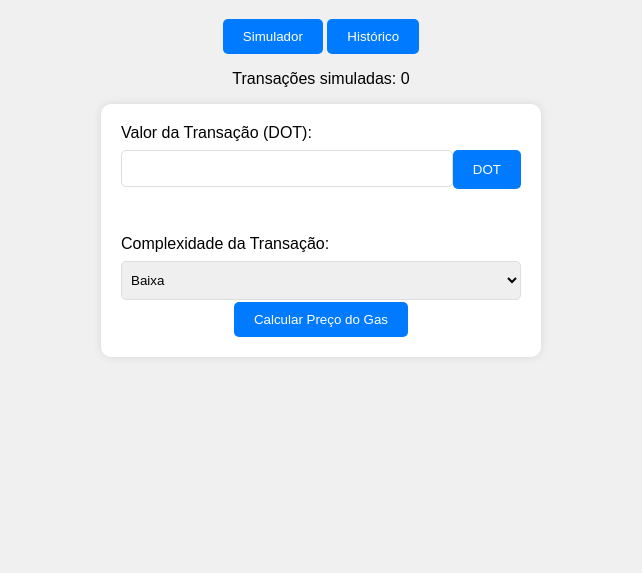
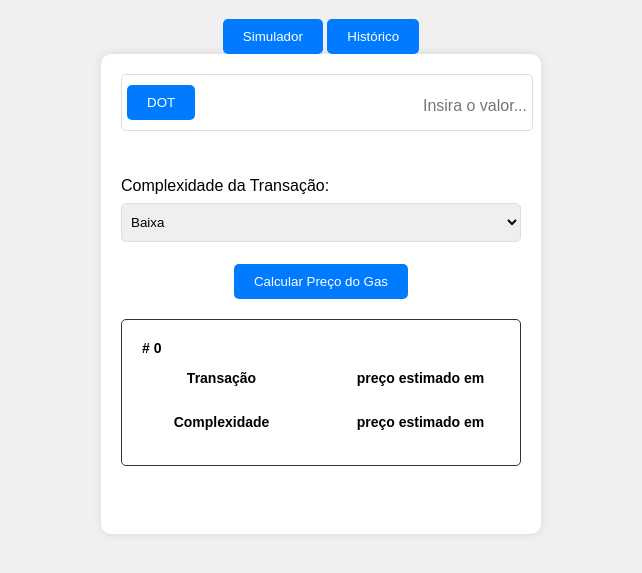
Before and after one commit to danargolo/Codigo-Brazuca_Formacao-Polkadot, a plain HTML site: page Projetos/Simulador-Gas/index.html in a window 1280 px wide. Shown: the part 89-662 px from the top of the page, without its empty margins (319-961 px from the left). Drawn offline with Linux system fonts and the light colour scheme.

Commit message:
styles: disable btn, remove arrows input, adjust input

```diff
--- a/Projetos/Simulador-Gas/index.html
+++ b/Projetos/Simulador-Gas/index.html
@@ -14,12 +14,12 @@
     </div>
 
     <div id="simulador" class="tab-conteudo">
-      <p id="contador-transacoes">Transações simuladas: 0</p>
+      <!-- <p id="contador-transacoes">Transações simuladas: 0</p> -->
       <form id="gas-form">
-        <label for="valor-transacao">Valor da Transação (DOT):</label>
+        <!-- <label for="valor-transacao">Valor da Transação (DOT):</label> -->
         <div id="input-container">
-          <input type="number" id="valor-transacao" required/>
           <button type="button" id="seletor-btn">DOT</button>
+          <input type="number" id="valor-transacao" placeholder="Insira o valor..." required/>
         </div>
         <p id="excecao">Erro ajuste o input</p>
         <label for="complexidade">Complexidade da Transação:</label>
@@ -42,7 +42,13 @@
           <button class="moeda-btn">EUR</button>
         </div>
       </div>
-      <div id="resultado"></div>
+      <div id="resultado">
+        <p class="result_p" id="id_transacao"># 0</p>
+        <p class="result_p" id="result_gas">Transação</p>
+        <p class="result_p" id="result_complex">Complexidade</p>
+        <p class="result_p" id="result_dot">preço estimado em</p>
+        <p class="result_p" id="result_currency">preço estimado em</p>
+      </div>
     </div>
 
     <div id="historico" class="tab-conteudo" style="display:none;">
--- a/Projetos/Simulador-Gas/styles.css
+++ b/Projetos/Simulador-Gas/styles.css
@@ -7,20 +7,37 @@ body {
 h1 {
   color: #333;
 }
-form {
+
+/* Chrome, Safari, Edge, Opera */
+input::-webkit-outer-spin-button,
+input::-webkit-inner-spin-button {
+  -webkit-appearance: none;
+  margin: 0;
+}
+
+/* Firefox */
+input[type=number] {
+  -moz-appearance: textfield;
+}
+
+input {
+  all: unset;
+}
+
+/* form {
   background-color: #fff;
   padding: 20px;
   border-radius: 10px;
   box-shadow: 0 0 10px rgba(0, 0, 0, 0.1);
   max-width: 400px;
   margin: 0 auto;
-}
+} */
 label {
   display: block;
   margin-bottom: 8px;
   text-align: left;
 }
-input,
+#input-container,
 select {
   width: 100%;
   padding: 10px 5px;
@@ -40,13 +57,49 @@ button:hover {
   background-color: #0056b3;
 }
 #resultado {
+  display: grid;
+  grid-template-columns: repeat(2, 1fr);
+  grid-template-rows: repeat(3, auto);
+  align-content: center;
+  border: solid 1.5px #333;
+  border-radius: 5px;
   margin-top: 20px;
-  font-size: 18px;
-  font-weight: bold;
+  height: 145px;
+  /* font-size: 18px;
+  font-weight: bold; */
 }
+
+#id_transacao {
+  grid-column: span 2;
+  justify-self: flex-start;
+  margin: 0 20px;
+}
+#result_gas {
+  grid-column: 1;
+  grid-row: 2;
+}
+
+#result_complex {
+  grid-column: 1;
+  grid-row: 3;
+}
+
+#result_dot {
+  grid-row: 2;
+  grid-column: 2;
+
+}
+
+#result_currency {
+  grid-column: 2;
+  grid-row: 3;
+
+}
+
 
 #input-container {
   display: flex;
+  justify-content: space-between;
 }
 
 #excecao {
@@ -67,3 +120,38 @@ button:hover {
   border: 2px solid red;
   background-color: #fff;
 }
+
+.tab-conteudo {
+  background-color: #fff;
+  padding: 20px;
+  border-radius: 10px;
+  box-shadow: 0 0 10px rgba(0, 0, 0, 0.1);
+  max-width: 400px;
+  height: 440px;
+  margin: 0 auto;
+}
+
+
+#calcular {
+  margin-top: 20px;
+}
+
+.result_p {
+  font-size: 14px;
+  font-weight: 600;
+}
+
+#valor-transacao {
+  align-self: center;
+  margin-top: 8px;
+  width: 75%;
+  text-align-last: end;
+}
+
+button:disabled {
+  background-color: #cccccc;
+  color: #666666;
+  cursor: not-allowed;
+  opacity: 0.6;
+  border: 1px solid #999999;
+}
```
